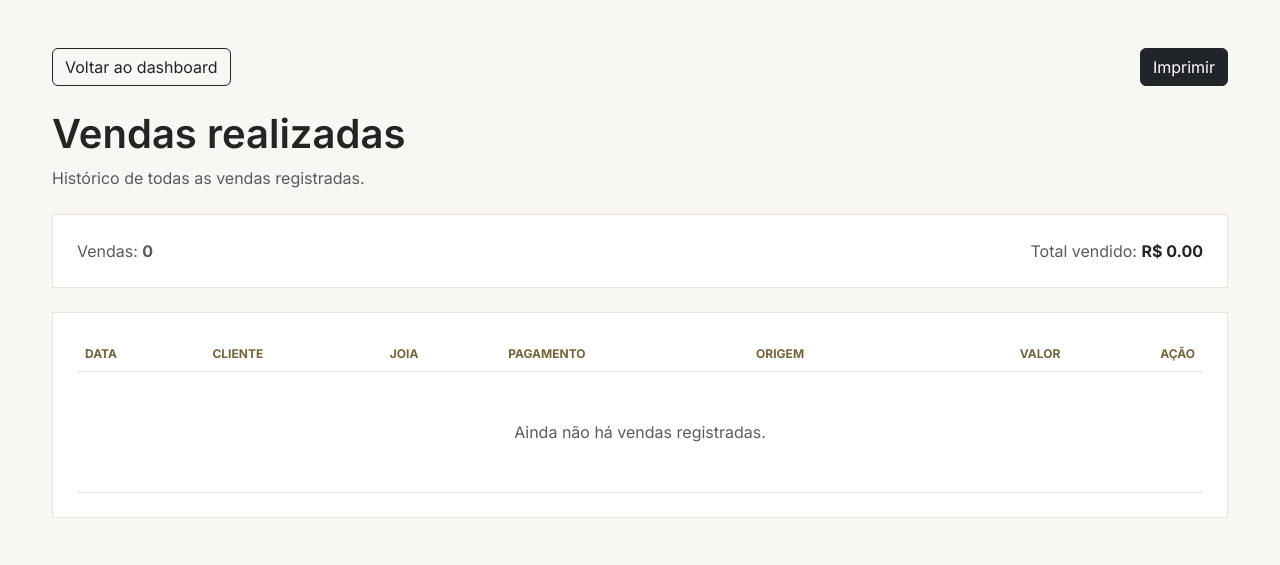
After one commit to Kemilyf/autentke_gestao, a Flask app: page /vendas in a window 1280 px wide. The commit adds this page. Shown: the top 565 px of the page. Run offline with Flask 3, Linux system fonts and the light colour scheme; the visitor is signed in with stand-in values (Sample User, id 1); some libraries are stand-ins or nearby versions.

Commit message:
Adicionando opção vendas ao menu

```diff
--- a/app.py
+++ b/app.py
@@ -1257,6 +1257,58 @@ def relatorio():
     )
 
 
+@app.route("/vendas")
+@login_required
+def vendas_realizadas():
+    vendas = Produto.query.filter_by(vendido="SIM").options(
+        joinedload(Produto.colecao)
+    ).order_by(Produto.data_venda.desc(), Produto.id.desc()).all()
+    total_vendido = sum(venda.preco_venda or 0 for venda in vendas)
+    return render_template(
+        "vendas.html", vendas=vendas, total_vendido=total_vendido,
+    )
+
+
+@app.route("/produto/excluir-venda/<int:id>", methods=["POST"])
+@login_required
+def excluir_venda(id):
+    produto = db.get_or_404(Produto, id)
+    try:
+        if produto.vendido != "SIM":
+            raise ValueError("Esta joia não possui uma venda para excluir.")
+
+        consumos = ConsumoBrinde.query.filter_by(produto_id=produto.id).all()
+        for consumo in consumos:
+            item = db.session.get(ItemBrinde, consumo.item_id)
+            if item:
+                item.quantidade_estoque += consumo.quantidade
+            db.session.delete(consumo)
+
+        produto.vendido = "NÃO"
+        produto.cliente_nome = None
+        produto.cliente_telefone = None
+        produto.forma_pagamento = None
+        produto.num_parcelas = 1
+        produto.origem_venda = None
+        produto.tag_campanha = None
+        produto.data_venda = None
+        produto.desconto_aplicado = 0
+        produto.preco_venda = None
+        db.session.commit()
+        flash(
+            "Venda excluída; a joia voltou ao estoque e os brindes foram repostos.",
+            "success",
+        )
+    except ValueError as exc:
+        db.session.rollback()
+        flash(str(exc), "error")
+    except SQLAlchemyError:
+        db.session.rollback()
+        logger.exception("Falha ao excluir venda")
+        flash("Não foi possível excluir a venda. Tente novamente.", "error")
+    return redirect(url_for("vendas_realizadas"))
+
+
 @app.route("/catalogo")
 def catalogo():
     estoque = Produto.query.join(Colecao).filter(
--- a/templates/index.html
+++ b/templates/index.html
@@ -70,6 +70,7 @@
         <a class="nav-link" href="#" data-bs-toggle="modal" data-bs-target="#modalColecao"><i class="fas fa-layer-group"></i> Gerenciar Lotes</a>
         <a class="nav-link" href="#" data-bs-toggle="modal" data-bs-target="#modalProduto"><i class="fas fa-gem"></i> Adicionar Joia</a>
         <a class="nav-link" href="#" data-bs-toggle="modal" data-bs-target="#modalDespesa"><i class="fas fa-receipt"></i> Despesas</a>
+        <a class="nav-link" href="{{ url_for('vendas_realizadas') }}"><i class="fas fa-shopping-bag"></i> Vendas realizadas</a>
         <a class="nav-link" href="{{ url_for('relatorio') }}"><i class="fas fa-file-invoice"></i> Relatórios</a>
         <a class="nav-link" href="{{ url_for('catalogo') }}" target="_blank" rel="noopener" style="color: var(--gold);"><i class="fas fa-book-open"></i> Lookbook Digital</a>
         <form action="{{ url_for('logout') }}" method="post" class="mt-3">
--- /dev/null
+++ b/templates/vendas.html
@@ -0,0 +1,89 @@
+<!DOCTYPE html>
+<html lang="pt-br">
+<head>
+    <meta charset="UTF-8">
+    <meta name="viewport" content="width=device-width, initial-scale=1">
+    <title>Vendas realizadas | Autentke</title>
+    <link href="https://cdn.jsdelivr.net/npm/bootstrap@5.3.2/dist/css/bootstrap.min.css" rel="stylesheet">
+    <link href="https://fonts.googleapis.com/css2?family=Inter:wght@300;400;600;700&display=swap" rel="stylesheet">
+    <style>
+        body { background: #f8f7f4; color: #242424; font-family: Inter, sans-serif; }
+        .page { max-width: 1200px; }
+        .sales-card { background: #fff; border: 1px solid #e8e4dc; }
+        .table thead th { color: #75633a; font-size: .75rem; text-transform: uppercase; }
+        @media print { .no-print { display: none !important; } body { background: #fff; } }
+    </style>
+</head>
+<body>
+<main class="container page py-4 py-md-5">
+    <div class="d-flex flex-wrap justify-content-between align-items-center gap-3 mb-4 no-print">
+        <a href="{{ url_for('index') }}" class="btn btn-outline-dark">Voltar ao dashboard</a>
+        <button class="btn btn-dark" type="button" onclick="window.print()">Imprimir</button>
+    </div>
+
+    {% with messages = get_flashed_messages(with_categories=true) %}
+        {% for category, message in messages %}
+        <div class="alert alert-{{ 'danger' if category == 'error' else category }} alert-dismissible fade show" role="alert">
+            {{ message }}
+            <button type="button" class="btn-close" data-bs-dismiss="alert" aria-label="Fechar"></button>
+        </div>
+        {% endfor %}
+    {% endwith %}
+
+    <header class="mb-4">
+        <h1 class="fw-semibold">Vendas realizadas</h1>
+        <p class="text-muted mb-0">Histórico de todas as vendas registradas.</p>
+    </header>
+
+    <section class="sales-card p-3 p-md-4 mb-4">
+        <div class="d-flex justify-content-between align-items-center">
+            <span class="text-muted">Vendas: <strong>{{ vendas|length }}</strong></span>
+            <span class="text-muted">Total vendido: <strong class="text-dark">R$ {{ "%.2f"|format(total_vendido) }}</strong></span>
+        </div>
+    </section>
+
+    <section class="sales-card p-3 p-md-4">
+        <div class="table-responsive">
+            <table class="table table-hover align-middle mb-0">
+                <thead>
+                    <tr>
+                        <th>Data</th>
+                        <th>Cliente</th>
+                        <th>Joia</th>
+                        <th>Pagamento</th>
+                        <th>Origem</th>
+                        <th class="text-end">Valor</th>
+                        <th class="text-end no-print">Ação</th>
+                    </tr>
+                </thead>
+                <tbody>
+                    {% for venda in vendas %}
+                    <tr>
+                        <td>{{ venda.data_venda.strftime('%d/%m/%Y %H:%M') if venda.data_venda else '—' }}</td>
+                        <td>{{ venda.cliente_nome or '—' }}</td>
+                        <td>
+                            <strong>{{ venda.nome }}</strong>
+                            <div class="small text-muted">{{ venda.categoria }} · {{ venda.colecao.nome }}</div>
+                        </td>
+                        <td>{{ venda.forma_pagamento or '—' }}{% if venda.num_parcelas and venda.num_parcelas > 1 %} · {{ venda.num_parcelas }}x{% endif %}</td>
+                        <td>{{ venda.origem_venda or '—' }}</td>
+                        <td class="text-end fw-semibold">R$ {{ "%.2f"|format(venda.preco_venda or 0) }}</td>
+                        <td class="text-end no-print">
+                            <form action="{{ url_for('excluir_venda', id=venda.id) }}" method="post"
+                                onsubmit="return confirm('Excluir esta venda? A joia voltará ao estoque e os brindes consumidos serão repostos.');">
+                                <input type="hidden" name="csrf_token" value="{{ csrf_token() }}">
+                                <button class="btn btn-sm btn-outline-danger" type="submit">Excluir venda</button>
+                            </form>
+                        </td>
+                    </tr>
+                    {% else %}
+                    <tr><td colspan="7" class="text-center text-muted py-5">Ainda não há vendas registradas.</td></tr>
+                    {% endfor %}
+                </tbody>
+            </table>
+        </div>
+    </section>
+</main>
+<script src="https://cdn.jsdelivr.net/npm/bootstrap@5.3.2/dist/js/bootstrap.bundle.min.js"></script>
+</body>
+</html>
```
Also changed, not shown: tests/test_app.py (+56 -0 lines), README.md.
